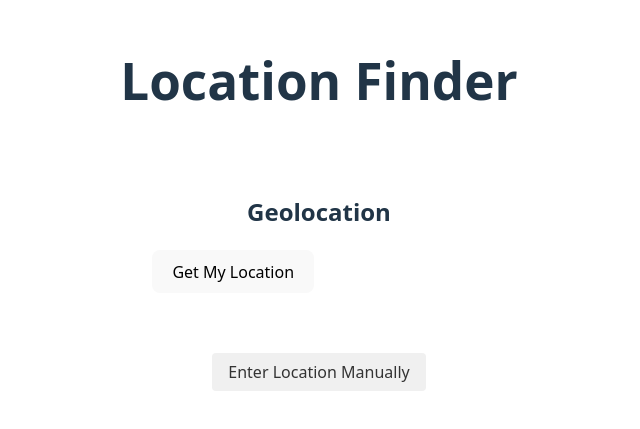
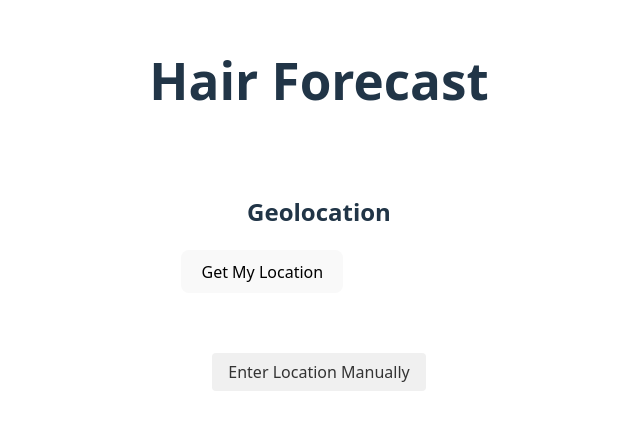
Before and after one commit to Skyfarer/hairforecast, a React (Vite) app: page / in a window 1280 px wide. Shown: the part 189-618 px from the top of the page, without its empty margins (321-961 px from the left). Built offline with nearby package versions, Linux system fonts and the light colour scheme.

Commit message:
feat: update homepage title to "Hair Forecast"

```diff
--- a/src/pages/HomePage.jsx
+++ b/src/pages/HomePage.jsx
@@ -91,7 +91,7 @@ function HomePage() {
 
   return (
     <>
-      <h1>Location Finder</h1>
+      <h1>Hair Forecast</h1>
 
       <LocationFinder
         loading={loading}
```
